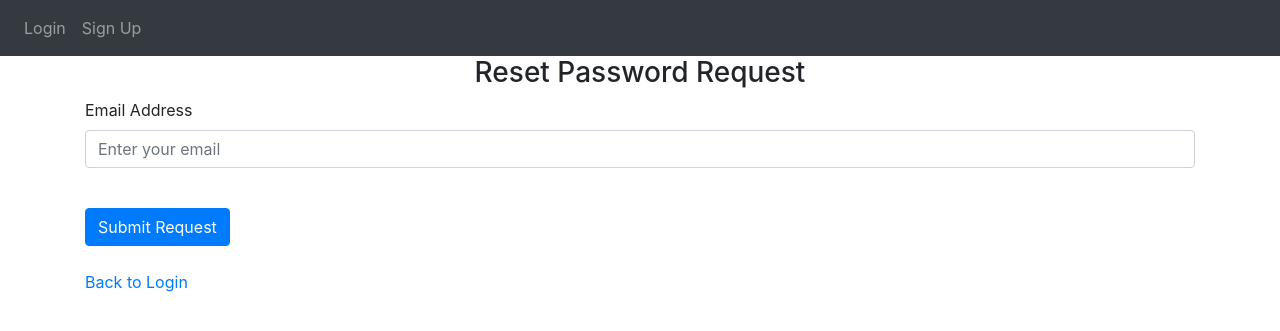
After one commit to Muideen27/PuzzloCode, a Flask app: template website/templates/reset_password_request.html in a window 1280 px wide. The commit adds this page. Shown: the top 331 px of the page. Run offline with Flask 2, Linux system fonts and the light colour scheme; the template is opened without the code that fills it, so the values that code supplies are empty; some libraries are stand-ins or nearby versions.

Commit message:
creating a forget password jinja template

```diff
--- /dev/null
+++ b/website/templates/reset_password_request.html
@@ -0,0 +1,27 @@
+{% extends "base.html" %}
+{% block title %}Reset Password Request{% endblock %}
+
+{% block content %}
+  <h3 align="center">Reset Password Request</h3>
+
+  <form method="POST">
+    <div class="form-group">
+      <label for="email">Email Address</label>
+      <input
+        type="email"
+        class="form-control"
+        id="email"
+        name="email"
+        placeholder="Enter your email"
+      />
+    </div>
+    <br />
+    <button type="submit" class="btn btn-primary">Submit Request</button>
+  </form>
+
+  <br />
+
+  <p>
+    <a href="{{ url_for('auth.login') }}">Back to Login</a>
+  </p>
+{% endblock %}
```
Also changed, not shown: website/templates/login.html (+16 -0 lines).
